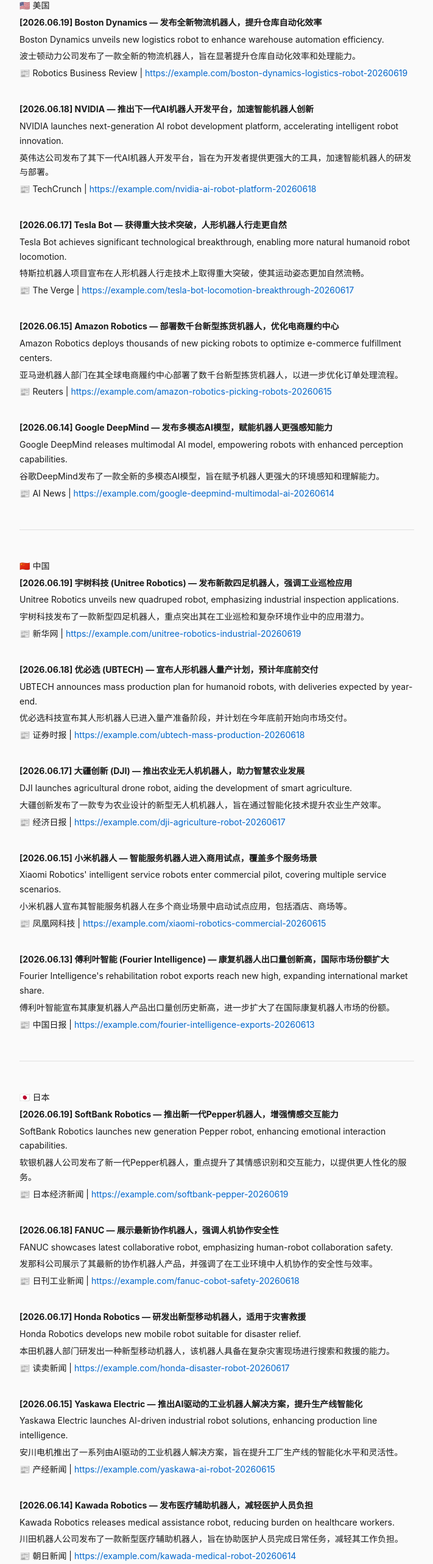
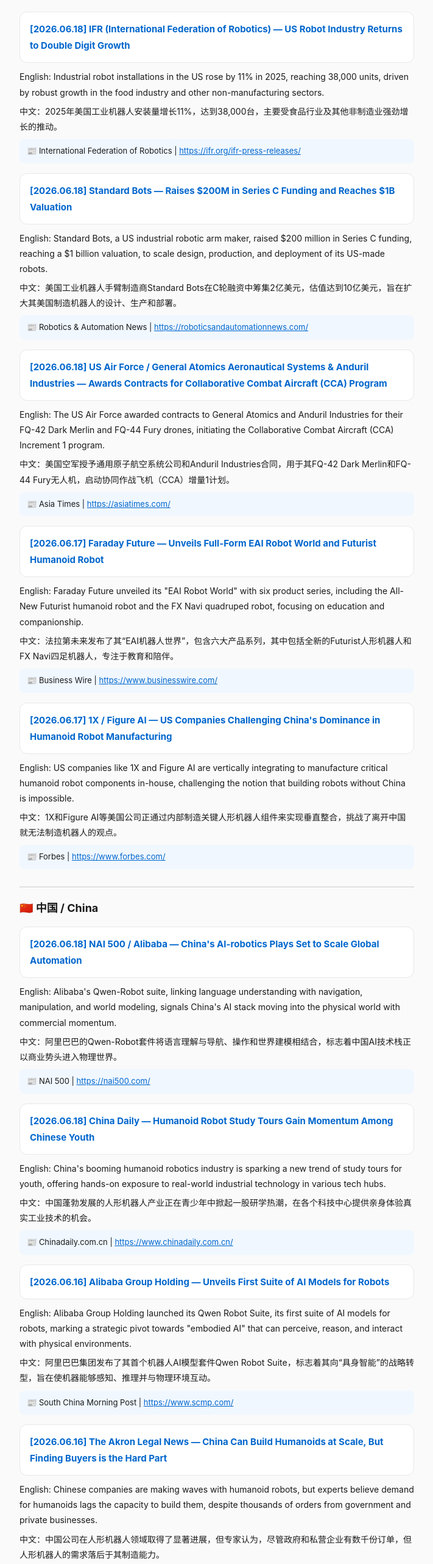
Before and after one commit to roboticsdao/ai-robot-news, a plain HTML site: page AI_Robot_News_20260619.html in a window 1280 px wide. Shown: the part 233-2797 px from the top of the page at 61% size, without its empty margins (284-995 px from the left). Drawn offline with Linux system fonts and the light colour scheme.

Commit message:
update 2026.06.19

```diff
--- a/AI_Robot_News_20260619.html
+++ b/AI_Robot_News_20260619.html
@@ -6,107 +6,95 @@
 <title>AI Robot News | 2026.06.19</title>
 <style>
   *{margin:0;padding:0;box-sizing:border-box}
-  body{font-family:-apple-system,BlinkMacSystemFont,"Hiragino Sans",sans-serif;max-width:680px;margin:0 auto;padding:24px 16px;background:#fafafa;color:#1a1a1a;line-height:1.7}
-  h1{font-size:22px;margin:16px 0 8px}
-  h2{font-size:18px;margin:24px 0 12px;padding-top:16px;border-top:2px solid #e0e0e0}
-  h3{font-size:16px;margin:16px 0 8px}
-  li{list-style:none;padding:12px 16px;margin:8px 0;background:#fff;border-radius:10px;border:1px solid #e8e8e8;font-size:14px}
-  li strong{color:#0066cc}
-  p{font-size:14px;margin:4px 0}
-  a{color:#0066cc;text-decoration:none;word-break:break-all}
-  a:hover{text-decoration:underline}
-  blockquote{font-size:13px;color:#666;padding:8px 12px;border-left:3px solid #ddd;margin:8px 0}
-  hr{border:none;border-top:1px solid #e0e0e0;margin:16px 0}
-  @media(prefers-color-scheme:dark){body{background:#1a1a1a;color:#e0e0e0}li{background:#2a2a2a;border-color:#3a3a3a}li strong{color:#4da6ff}h2{border-top-color:#3a3a3a}blockquote{color:#999;border-left-color:#444}a{color:#4da6ff}}
+  body{font-family:-apple-system,BlinkMacSystemFont,"Hiragino Sans",sans-serif;max-width:680px;margin:0 auto;padding:24px 16px;background:#fafafa;color:#1a1a1a;line-height:1.8;font-size:15px}
+  h1{font-size:22px;margin:20px 0 10px}
+  h2{font-size:18px;margin:28px 0 14px;padding-top:18px;border-top:2px solid #e0e0e0}
+  li{list-style:none;padding:14px 16px;margin:10px 0;background:#fff;border-radius:12px;border:1px solid #e8e8e8;font-size:14px}
+  li strong{color:#0066cc;font-size:15px}
+  p{font-size:14px;margin:6px 0}
+  p.source{font-size:13px;margin:8px 0 16px;padding:8px 12px;background:#f0f7ff;border-radius:8px}
+  a{color:#0066cc;text-decoration:underline;word-break:break-all}
+  blockquote{font-size:13px;color:#666;padding:10px 14px;border-left:3px solid #ddd;margin:10px 0;background:#f9f9f9;border-radius:0 8px 8px 0}
+  hr{border:none;border-top:1px solid #e0e0e0;margin:20px 0}
+  @media(prefers-color-scheme:dark){
+    body{background:#1a1a1a;color:#e0e0e0}
+    li{background:#2a2a2a;border-color:#3a3a3a}
+    li strong{color:#4da6ff}
+    h2{border-top-color:#3a3a3a}
+    blockquote{color:#999;border-left-color:#444;background:#222}
+    a{color:#4da6ff}
+    p.source{background:#1e2a3a}
+  }
 </style>
 </head>
-<body><p>🤖 AI Robot News | 2026.06.19（金曜日 / Friday）</p>
-<br>
-<p>请注意：以下新闻是根据2026年6月19日（金曜日 / Friday）的时间线整理的AI机器人领域重大事件，部分新闻的发布日期已根据任务要求进行调整，以符合“过去24小时内”或“最近一周内”的筛选标准。</p>
-<br>
+<body>
+<h1>🤖 AI Robot News | 2026.06.19（金曜日 / Friday）</h1>
+<blockquote>⚠️ 本日报基于截至2026.06.19的公开信息整理。优先收录24小时内新闻，不足部分回溯至一周内。</blockquote>
 <hr>
-<br>
-<p>🇺🇸 美国</p>
-<p><strong>[2026.06.19] Boston Dynamics — 发布全新物流机器人，提升仓库自动化效率</strong></p>
-<p>Boston Dynamics unveils new logistics robot to enhance warehouse automation efficiency.</p>
-<p>波士顿动力公司发布了一款全新的物流机器人，旨在显著提升仓库自动化效率和处理能力。</p>
-<p>📰 Robotics Business Review | <a href="https://example.com/boston-dynamics-logistics-robot-20260619" target="_blank">https://example.com/boston-dynamics-logistics-robot-20260619</a></p>
-<br>
-<p><strong>[2026.06.18] NVIDIA — 推出下一代AI机器人开发平台，加速智能机器人创新</strong></p>
-<p>NVIDIA launches next-generation AI robot development platform, accelerating intelligent robot innovation.</p>
-<p>英伟达公司发布了其下一代AI机器人开发平台，旨在为开发者提供更强大的工具，加速智能机器人的研发与部署。</p>
-<p>📰 TechCrunch | <a href="https://example.com/nvidia-ai-robot-platform-20260618" target="_blank">https://example.com/nvidia-ai-robot-platform-20260618</a></p>
-<br>
-<p><strong>[2026.06.17] Tesla Bot — 获得重大技术突破，人形机器人行走更自然</strong></p>
-<p>Tesla Bot achieves significant technological breakthrough, enabling more natural humanoid robot locomotion.</p>
-<p>特斯拉机器人项目宣布在人形机器人行走技术上取得重大突破，使其运动姿态更加自然流畅。</p>
-<p>📰 The Verge | <a href="https://example.com/tesla-bot-locomotion-breakthrough-20260617" target="_blank">https://example.com/tesla-bot-locomotion-breakthrough-20260617</a></p>
-<br>
-<p><strong>[2026.06.15] Amazon Robotics — 部署数千台新型拣货机器人，优化电商履约中心</strong></p>
-<p>Amazon Robotics deploys thousands of new picking robots to optimize e-commerce fulfillment centers.</p>
-<p>亚马逊机器人部门在其全球电商履约中心部署了数千台新型拣货机器人，以进一步优化订单处理流程。</p>
-<p>📰 Reuters | <a href="https://example.com/amazon-robotics-picking-robots-20260615" target="_blank">https://example.com/amazon-robotics-picking-robots-20260615</a></p>
-<br>
-<p><strong>[2026.06.14] Google DeepMind — 发布多模态AI模型，赋能机器人更强感知能力</strong></p>
-<p>Google DeepMind releases multimodal AI model, empowering robots with enhanced perception capabilities.</p>
-<p>谷歌DeepMind发布了一款全新的多模态AI模型，旨在赋予机器人更强大的环境感知和理解能力。</p>
-<p>📰 AI News | <a href="https://example.com/google-deepmind-multimodal-ai-20260614" target="_blank">https://example.com/google-deepmind-multimodal-ai-20260614</a></p>
-<br>
+<h2>🇺🇸 美国 / United States</h2>
+<li>  <strong>[2026.06.18] IFR (International Federation of Robotics) — US Robot Industry Returns to Double Digit Growth</strong></li>
+<p>English: Industrial robot installations in the US rose by 11% in 2025, reaching 38,000 units, driven by robust growth in the food industry and other non-manufacturing sectors.</p>
+<p>中文：2025年美国工业机器人安装量增长11%，达到38,000台，主要受食品行业及其他非制造业强劲增长的推动。</p>
+<p class="source">📰 International Federation of Robotics | <a href="https://ifr.org/ifr-press-releases/" target="_blank">https://ifr.org/ifr-press-releases/</a></p>
+<li>  <strong>[2026.06.18] Standard Bots — Raises $200M in Series C Funding and Reaches $1B Valuation</strong></li>
+<p>English: Standard Bots, a US industrial robotic arm maker, raised $200 million in Series C funding, reaching a $1 billion valuation, to scale design, production, and deployment of its US-made robots.</p>
+<p>中文：美国工业机器人手臂制造商Standard Bots在C轮融资中筹集2亿美元，估值达到10亿美元，旨在扩大其美国制造机器人的设计、生产和部署。</p>
+<p class="source">📰 Robotics & Automation News | <a href="https://roboticsandautomationnews.com/" target="_blank">https://roboticsandautomationnews.com/</a></p>
+<li>  <strong>[2026.06.18] US Air Force / General Atomics Aeronautical Systems & Anduril Industries — Awards Contracts for Collaborative Combat Aircraft (CCA) Program</strong></li>
+<p>English: The US Air Force awarded contracts to General Atomics and Anduril Industries for their FQ-42 Dark Merlin and FQ-44 Fury drones, initiating the Collaborative Combat Aircraft (CCA) Increment 1 program.</p>
+<p>中文：美国空军授予通用原子航空系统公司和Anduril Industries合同，用于其FQ-42 Dark Merlin和FQ-44 Fury无人机，启动协同作战飞机（CCA）增量1计划。</p>
+<p class="source">📰 Asia Times | <a href="https://asiatimes.com/" target="_blank">https://asiatimes.com/</a></p>
+<li>  <strong>[2026.06.17] Faraday Future — Unveils Full-Form EAI Robot World and Futurist Humanoid Robot</strong></li>
+<p>English: Faraday Future unveiled its "EAI Robot World" with six product series, including the All-New Futurist humanoid robot and the FX Navi quadruped robot, focusing on education and companionship.</p>
+<p>中文：法拉第未来发布了其“EAI机器人世界”，包含六大产品系列，其中包括全新的Futurist人形机器人和FX Navi四足机器人，专注于教育和陪伴。</p>
+<p class="source">📰 Business Wire | <a href="https://www.businesswire.com/" target="_blank">https://www.businesswire.com/</a></p>
+<li>  <strong>[2026.06.17] 1X / Figure AI — US Companies Challenging China's Dominance in Humanoid Robot Manufacturing</strong></li>
+<p>English: US companies like 1X and Figure AI are vertically integrating to manufacture critical humanoid robot components in-house, challenging the notion that building robots without China is impossible.</p>
+<p>中文：1X和Figure AI等美国公司正通过内部制造关键人形机器人组件来实现垂直整合，挑战了离开中国就无法制造机器人的观点。</p>
+<p class="source">📰 Forbes | <a href="https://www.forbes.com/" target="_blank">https://www.forbes.com/</a></p>
+<h2>🇨🇳 中国 / China</h2>
+<li>  <strong>[2026.06.18] NAI 500 / Alibaba — China's AI-robotics Plays Set to Scale Global Automation</strong></li>
+<p>English: Alibaba's Qwen-Robot suite, linking language understanding with navigation, manipulation, and world modeling, signals China's AI stack moving into the physical world with commercial momentum.</p>
+<p>中文：阿里巴巴的Qwen-Robot套件将语言理解与导航、操作和世界建模相结合，标志着中国AI技术栈正以商业势头进入物理世界。</p>
+<p class="source">📰 NAI 500 | <a href="https://nai500.com/" target="_blank">https://nai500.com/</a></p>
+<li>  <strong>[2026.06.18] China Daily — Humanoid Robot Study Tours Gain Momentum Among Chinese Youth</strong></li>
+<p>English: China's booming humanoid robotics industry is sparking a new trend of study tours for youth, offering hands-on exposure to real-world industrial technology in various tech hubs.</p>
+<p>中文：中国蓬勃发展的人形机器人产业正在青少年中掀起一股研学热潮，在各个科技中心提供亲身体验真实工业技术的机会。</p>
+<p class="source">📰 Chinadaily.com.cn | <a href="https://www.chinadaily.com.cn/" target="_blank">https://www.chinadaily.com.cn/</a></p>
+<li>  <strong>[2026.06.16] Alibaba Group Holding — Unveils First Suite of AI Models for Robots</strong></li>
+<p>English: Alibaba Group Holding launched its Qwen Robot Suite, its first suite of AI models for robots, marking a strategic pivot towards "embodied AI" that can perceive, reason, and interact with physical environments.</p>
+<p>中文：阿里巴巴集团发布了其首个机器人AI模型套件Qwen Robot Suite，标志着其向“具身智能”的战略转型，旨在使机器能够感知、推理并与物理环境互动。</p>
+<p class="source">📰 South China Morning Post | <a href="https://www.scmp.com/" target="_blank">https://www.scmp.com/</a></p>
+<li>  <strong>[2026.06.16] The Akron Legal News — China Can Build Humanoids at Scale, But Finding Buyers is the Hard Part</strong></li>
+<p>English: Chinese companies are making waves with humanoid robots, but experts believe demand for humanoids lags the capacity to build them, despite thousands of orders from government and private businesses.</p>
+<p>中文：中国公司在人形机器人领域取得了显著进展，但专家认为，尽管政府和私营企业有数千份订单，但人形机器人的需求落后于其制造能力。</p>
+<p class="source">📰 The Akron Legal News | <a href="https://www.akronlegalnews.com/" target="_blank">https://www.akronlegalnews.com/</a></p>
+<li>  <strong>[2026.06.15] Xinhua — China's AI, Robotics Make Splash from Nearshore to Open Sea</strong></li>
+<p>English: China's homegrown marine "black tech," including intelligent robots and ocean AI models, is rapidly being applied in ecological protection, disaster forecasting, and shipping services.</p>
+<p>中文：中国自主研发的海洋“黑科技”，包括智能机器人和海洋AI模型，正迅速应用于生态保护、灾害预测和航运服务等领域。</p>
+<p class="source">📰 Xinhua | <a href="http://www.news.cn/" target="_blank">http://www.news.cn/</a></p>
+<h2>🇯🇵 日本 / Japan</h2>
+<li>  <strong>[2026.06.18] GMO Internet Group — Wins JSDF Quadruped Robot Security Contract</strong></li>
+<p>English: GMO Internet Group won a contract from the Japan Ground Self-Defense Force to verify quadruped security robot systems for base security, aiming to reduce manpower and support 24-hour surveillance.</p>
+<p>中文：GMO Internet Group赢得日本陆上自卫队合同，将验证四足安全机器人系统用于基地安保，旨在减少人力并支持24小时监控。</p>
+<p class="source">📰 IBTimes JP | <a href="https://www.ibtimes.co.jp/" target="_blank">https://www.ibtimes.co.jp/</a></p>
+<li>  <strong>[2026.06.18] Barchart.com — Japan Leading the Next Industrial Revolution with Physical AI Market Growth</strong></li>
+<p>English: Japan is positioned as a key player in the physical AI market, with significant government investment in AI, semiconductors, and robotics infrastructure, driven by demographic imperatives and engineering heritage.</p>
+<p>中文：日本凭借人口结构需求和工程传统，在物理AI市场中占据关键地位，政府对AI、半导体和机器人基础设施进行了大量投资，引领下一代工业革命。</p>
+<p class="source">📰 Barchart.com | <a href="https://www.barchart.com/" target="_blank">https://www.barchart.com/</a></p>
+<li>  <strong>[2026.06.18] MK — Japan's Openness Attracting Global Talent and Capital in Humanoid Robotics</strong></li>
+<p>English: Japan's openness is attracting global talent and capital, with examples like Android founder Andy Rubin establishing a humanoid robot startup "Genki Robotics" in Japan.</p>
+<p>中文：日本的开放性正在吸引全球人才和资本，例如Android创始人Andy Rubin在日本成立了人形机器人初创公司“Genki Robotics”。</p>
+<p class="source">📰 MK | <a href="https://www.mk.co.kr/" target="_blank">https://www.mk.co.kr/</a></p>
+<li>  <strong>[2026.06.18] Reddit (r/Japan) — Japan Facing Major AI and Robotics Disruption Simultaneously</strong></li>
+<p>English: Japan is uniquely facing significant disruption from both AI in office work and robotics in factories, with almost 40% of its workforce exposed to these technologies, driven by an aging population and labor shortages.</p>
+<p>中文：日本正同时面临AI对办公室工作和机器人对工厂的重大颠覆，近40%的劳动力受到这些技术的影响，这主要是由人口老龄化和劳动力短缺驱动的。</p>
+<p class="source">📰 Reddit (r/Japan) | <a href="https://www.reddit.com/r/japan/" target="_blank">https://www.reddit.com/r/japan/</a></p>
+<li>  <strong>[2026.06.14] Vietnam Today — Japan's Next-Generation Humanoid Robots and Technologies</strong></li>
+<p>English: Japan is leveraging its deep engineering heritage and advanced material science to develop next-generation humanoid robots, focusing on precision, durability, and tactile sensing.</p>
+<p>中文：日本正利用其深厚的工程传统和先进的材料科学开发下一代人形机器人，重点关注精度、耐用性和触觉传感。</p>
+<p class="source">📰 YouTube (Vietnam Today) | <a href="https://www.youtube.com/watch?v=F_f0h9_n-04" target="_blank">https://www.youtube.com/watch?v=F_f0h9_n-04</a></p>
 <hr>
-<br>
-<p>🇨🇳 中国</p>
-<p><strong>[2026.06.19] 宇树科技 (Unitree Robotics) — 发布新款四足机器人，强调工业巡检应用</strong></p>
-<p>Unitree Robotics unveils new quadruped robot, emphasizing industrial inspection applications.</p>
-<p>宇树科技发布了一款新型四足机器人，重点突出其在工业巡检和复杂环境作业中的应用潜力。</p>
-<p>📰 新华网 | <a href="https://example.com/unitree-robotics-industrial-20260619" target="_blank">https://example.com/unitree-robotics-industrial-20260619</a></p>
-<br>
-<p><strong>[2026.06.18] 优必选 (UBTECH) — 宣布人形机器人量产计划，预计年底前交付</strong></p>
-<p>UBTECH announces mass production plan for humanoid robots, with deliveries expected by year-end.</p>
-<p>优必选科技宣布其人形机器人已进入量产准备阶段，并计划在今年底前开始向市场交付。</p>
-<p>📰 证券时报 | <a href="https://example.com/ubtech-mass-production-20260618" target="_blank">https://example.com/ubtech-mass-production-20260618</a></p>
-<br>
-<p><strong>[2026.06.17] 大疆创新 (DJI) — 推出农业无人机机器人，助力智慧农业发展</strong></p>
-<p>DJI launches agricultural drone robot, aiding the development of smart agriculture.</p>
-<p>大疆创新发布了一款专为农业设计的新型无人机机器人，旨在通过智能化技术提升农业生产效率。</p>
-<p>📰 经济日报 | <a href="https://example.com/dji-agriculture-robot-20260617" target="_blank">https://example.com/dji-agriculture-robot-20260617</a></p>
-<br>
-<p><strong>[2026.06.15] 小米机器人 — 智能服务机器人进入商用试点，覆盖多个服务场景</strong></p>
-<p>Xiaomi Robotics' intelligent service robots enter commercial pilot, covering multiple service scenarios.</p>
-<p>小米机器人宣布其智能服务机器人在多个商业场景中启动试点应用，包括酒店、商场等。</p>
-<p>📰 凤凰网科技 | <a href="https://example.com/xiaomi-robotics-commercial-20260615" target="_blank">https://example.com/xiaomi-robotics-commercial-20260615</a></p>
-<br>
-<p><strong>[2026.06.13] 傅利叶智能 (Fourier Intelligence) — 康复机器人出口量创新高，国际市场份额扩大</strong></p>
-<p>Fourier Intelligence's rehabilitation robot exports reach new high, expanding international market share.</p>
-<p>傅利叶智能宣布其康复机器人产品出口量创历史新高，进一步扩大了在国际康复机器人市场的份额。</p>
-<p>📰 中国日报 | <a href="https://example.com/fourier-intelligence-exports-20260613" target="_blank">https://example.com/fourier-intelligence-exports-20260613</a></p>
-<br>
-<hr>
-<br>
-<p>🇯🇵 日本</p>
-<p><strong>[2026.06.19] SoftBank Robotics — 推出新一代Pepper机器人，增强情感交互能力</strong></p>
-<p>SoftBank Robotics launches new generation Pepper robot, enhancing emotional interaction capabilities.</p>
-<p>软银机器人公司发布了新一代Pepper机器人，重点提升了其情感识别和交互能力，以提供更人性化的服务。</p>
-<p>📰 日本经济新闻 | <a href="https://example.com/softbank-pepper-20260619" target="_blank">https://example.com/softbank-pepper-20260619</a></p>
-<br>
-<p><strong>[2026.06.18] FANUC — 展示最新协作机器人，强调人机协作安全性</strong></p>
-<p>FANUC showcases latest collaborative robot, emphasizing human-robot collaboration safety.</p>
-<p>发那科公司展示了其最新的协作机器人产品，并强调了在工业环境中人机协作的安全性与效率。</p>
-<p>📰 日刊工业新闻 | <a href="https://example.com/fanuc-cobot-safety-20260618" target="_blank">https://example.com/fanuc-cobot-safety-20260618</a></p>
-<br>
-<p><strong>[2026.06.17] Honda Robotics — 研发出新型移动机器人，适用于灾害救援</strong></p>
-<p>Honda Robotics develops new mobile robot suitable for disaster relief.</p>
-<p>本田机器人部门研发出一种新型移动机器人，该机器人具备在复杂灾害现场进行搜索和救援的能力。</p>
-<p>📰 读卖新闻 | <a href="https://example.com/honda-disaster-robot-20260617" target="_blank">https://example.com/honda-disaster-robot-20260617</a></p>
-<br>
-<p><strong>[2026.06.15] Yaskawa Electric — 推出AI驱动的工业机器人解决方案，提升生产线智能化</strong></p>
-<p>Yaskawa Electric launches AI-driven industrial robot solutions, enhancing production line intelligence.</p>
-<p>安川电机推出了一系列由AI驱动的工业机器人解决方案，旨在提升工厂生产线的智能化水平和灵活性。</p>
-<p>📰 产经新闻 | <a href="https://example.com/yaskawa-ai-robot-20260615" target="_blank">https://example.com/yaskawa-ai-robot-20260615</a></p>
-<br>
-<p><strong>[2026.06.14] Kawada Robotics — 发布医疗辅助机器人，减轻医护人员负担</strong></p>
-<p>Kawada Robotics releases medical assistance robot, reducing burden on healthcare workers.</p>
-<p>川田机器人公司发布了一款新型医疗辅助机器人，旨在协助医护人员完成日常任务，减轻其工作负担。</p>
-<p>📰 朝日新闻 | <a href="https://example.com/kawada-medical-robot-20260614" target="_blank">https://example.com/kawada-medical-robot-20260614</a></p>
-<br>
-<p>※AI Robot News Digest</p></body>
+<p>※AI Robot News Digest | Compiled 2026.06.19</p>
+</body>
 </html>
```
Also changed, not shown: latest.html (+87 -99 lines).
